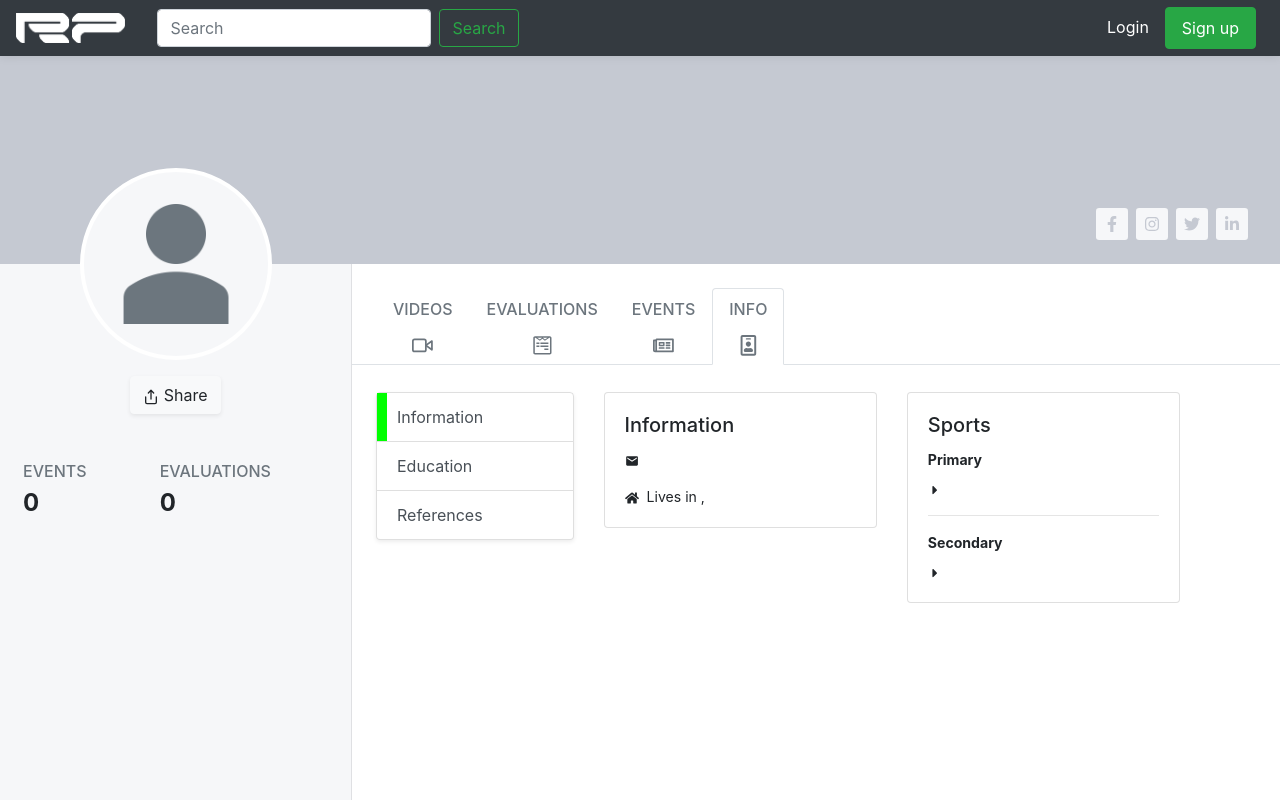
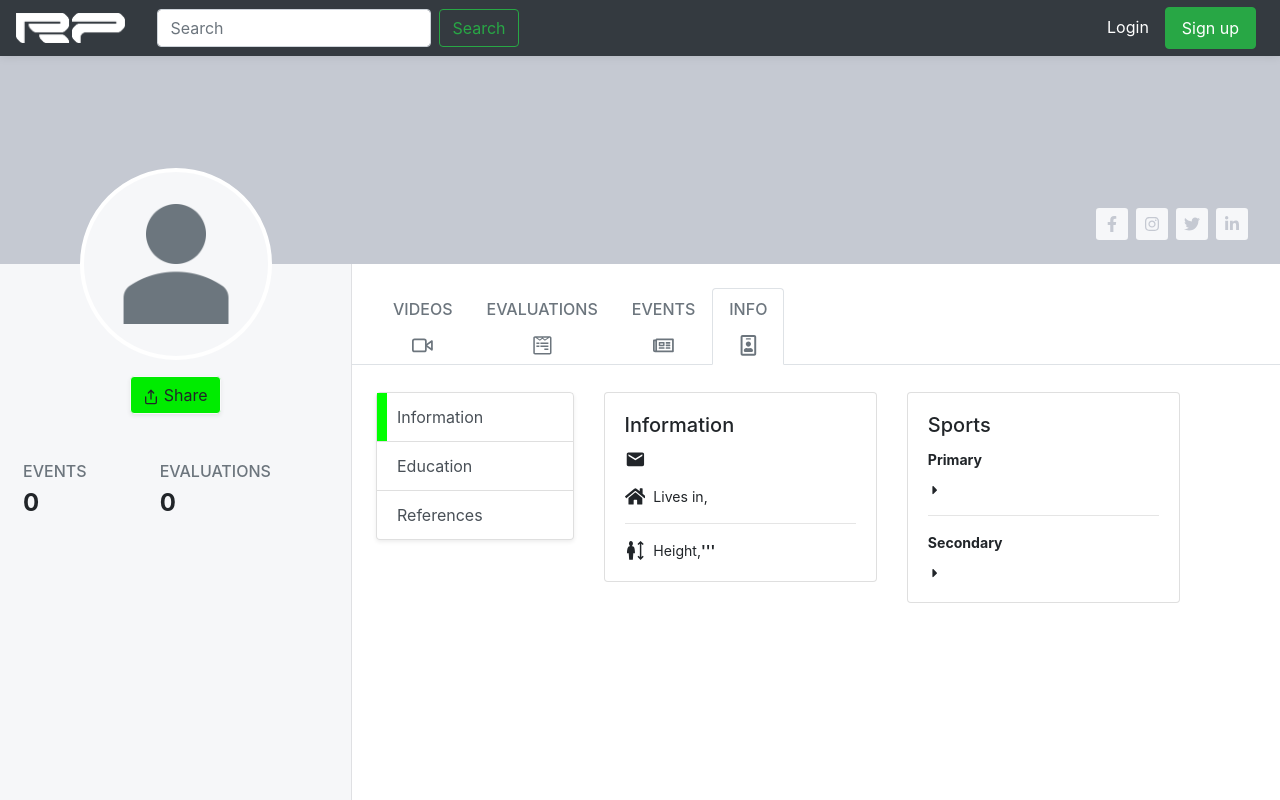
Before and after one commit to gilsonviana/recruits-pro-athlete-web-app, a React (Create React App) app: page /public/1 in a window 1280 px wide. Both pictures are taken after a click on the tab "INFO". Built offline with nearby package versions, Linux system fonts and the light colour scheme; no server answers.

Commit message:
:sparkles: Added fields to public profile

```diff
--- a/src/components/PublicProfile/PublicProfileSingle/PublicProfileSingleAside/index.js
+++ b/src/components/PublicProfile/PublicProfileSingle/PublicProfileSingleAside/index.js
@@ -50,6 +50,7 @@ const PublicProfileSingleAside = ({ avatarUrl, fullName, subscriptionStatus, eve
                         <Button
                             onClick={() => setShowModal(true)}
                             variant="light"
+                            style={{backgroundColor: '#00ec00'}}
                             className="page__public-profile-single__aside__share shadow-sm mb-4">
                             <FiShare /> Share
                         </Button>
@@ -154,7 +155,7 @@ const PublicProfileSingleAside = ({ avatarUrl, fullName, subscriptionStatus, eve
             <Toast
                 onClose={() => setShowToast(false)}
                 show={showToast}
-                delay={8000}
+                delay={2500}
                 autohide
                 style={{
                     position: 'absolute',
--- a/src/components/PublicProfile/PublicProfileSingle/PublicProfileSingleMain/PublicProfileSingleMainInfo/index.js
+++ b/src/components/PublicProfile/PublicProfileSingle/PublicProfileSingleMain/PublicProfileSingleMainInfo/index.js
@@ -6,8 +6,9 @@ import Col from 'react-bootstrap/Col'
 import Card from 'react-bootstrap/Card'
 import Tab from 'react-bootstrap/Tab'
 import ListGroup from 'react-bootstrap/ListGroup'
-import { FaUserAlt, FaGraduationCap, FaHome, FaRegCalendarAlt, FaMobileAlt, FaCaretRight, FaUserGraduate } from 'react-icons/fa'
+import { FaWeight, FaUserAlt, FaGraduationCap, FaHome, FaRegCalendarAlt, FaMobileAlt, FaCaretRight, FaUserGraduate } from 'react-icons/fa'
 import { MdEmail, MdGrade } from 'react-icons/md'
+import { GiBodyHeight, GiPodium } from 'react-icons/gi'
 import moment from 'moment'
 
 // Assets
@@ -22,6 +23,9 @@ const PublicProfileSingleMainInfo = ({ personal, location, sports, education, is
     const primaryPositions = sports.primary.positions.join(" | ")
     const secondarySport = sports.secondary.hasOwnProperty('name') ? sports.secondary.name : ''
     const secondaryPositions = sports.secondary.positions.join(" | ")
+
+    const ICON_SIZE = '1.3rem'
+
 
     return (
         <div className="public-profile__single-main__info">
@@ -46,10 +50,23 @@ const PublicProfileSingleMainInfo = ({ personal, location, sports, education, is
                                 <Card>
                                     <Card.Body>
                                         <Card.Title>Information</Card.Title>
-                                        {dob && <Card.Text><FaRegCalendarAlt className="mr-1"/> Born on {moment(dob).format('MMMM d YYYY')}</Card.Text>}
-                                        <Card.Text><MdEmail className="mr-1"/> <a alt={`${personal.fullName} email`} href={`mailto: ${personal.email}`}>{personal.email || ''}</a></Card.Text>
-                                        {isSubscriber && <Card.Text><FaMobileAlt className="mr-1"/> {personal.hasOwnProperty('phone') ? personal.phone.number : ''}</Card.Text>}
-                                        <Card.Text><FaHome className="mr-1"/> Lives in <b>{city}</b>, <b>{state}</b></Card.Text>
+                                        {dob && <Card.Text className="d-flex align-items-center"><FaRegCalendarAlt size={ICON_SIZE} className="mr-2"/> Born on {moment(dob).format('MMMM d YYYY')}</Card.Text>}
+                                        <Card.Text className="d-flex align-items-center"><MdEmail size={ICON_SIZE} className="mr-2"/> <a alt={`${personal.fullName} email`} href={`mailto: ${personal.email}`}>{personal.email || ''}</a></Card.Text>
+                                        {isSubscriber && <Card.Text className="d-flex align-items-center"><FaMobileAlt size={ICON_SIZE} className="mr-2"/> {personal.hasOwnProperty('phone') ? personal.phone.number : ''}</Card.Text>}
+                                        <Card.Text className="d-flex align-items-center"><FaHome size={ICON_SIZE} className="mr-2"/> Lives in <b>{city}</b>, <b>{state}</b></Card.Text>
+                                        { (personal.height.hasOwnProperty('feet')) && (
+                                            <>
+                                                <hr />
+                                                <Card.Text className="d-flex align-items-center"><GiBodyHeight size={ICON_SIZE} className="mr-2"/> Height, <b>{personal.height.feet}'{personal.height.inches}''</b></Card.Text>
+                                            </>
+                                        )}
+                                        { (personal.weight) && <Card.Text className="d-flex align-items-center"><FaWeight size={ICON_SIZE} className="mr-2"/> Weight, <b>{personal.weight} lb</b></Card.Text>}
+                                        { (education.skillLevel) && (
+                                            <>
+                                                <hr />
+                                                <Card.Text className="d-flex align-items-center"><GiPodium size={ICON_SIZE} className="mr-2"/> Skill level, <b>{education.skillLevel}</b></Card.Text>
+                                            </>
+                                        )}
                                     </Card.Body>
                                 </Card>
                             </Tab.Pane>
@@ -57,19 +74,24 @@ const PublicProfileSingleMainInfo = ({ personal, location, sports, education, is
                                 <Card>
                                     <Card.Body>
                                         <Card.Title>Education</Card.Title>
-                                        {education.schoolName && <Card.Text><FaGraduationCap className="mr-1"/> Studied at <b>{education.schoolName}</b></Card.Text>}
-                                        {education.graduated && <Card.Text><FaUserGraduate className="mr-1"/> Graduated on <b>{education.graduationYear}</b></Card.Text>}
-                                        {education.gpa && <Card.Text><MdGrade className="mr-1"/> GPA <b>{education.gpa}</b></Card.Text>}
+                                        <Card.Text><FaGraduationCap className="mr-1"/> Studied at <b>{education.schoolName}</b></Card.Text>
+                                        {education.graduated ?
+                                            <Card.Text><FaUserGraduate className="mr-1"/> Graduated on <b>{education.graduationYear}</b></Card.Text> :
+                                            <Card.Text><FaUserGraduate className="mr-1"/> Graduation year <b>{education.graduationYear}</b></Card.Text>
+                                        }
+                                        <Card.Text><MdGrade className="mr-1"/> GPA <b>{education.gpa}</b></Card.Text>
                                     </Card.Body>
                                 </Card>
                             </Tab.Pane>
                             <Tab.Pane eventKey="#references">
+                               {!isSubscriber &&
                                 <div className="public-profile__single-main__info__content__blocked">
                                     <p className="m-0 mb-2 lead text-center">
                                         Content available for <b>Athletes Pro</b> only.
                                     </p>
                                     <img src={lock} alt="content blocked" className="img-fluid"/>
                                 </div>
+                               }
                                 <Card style={!isSubscriber && {filter: `blur(.2rem)`}}>
                                     <Card.Body>
                                         <Card.Title>References</Card.Title>
@@ -94,7 +116,6 @@ const PublicProfileSingleMainInfo = ({ personal, location, sports, education, is
                                         <FaCaretRight className="mr-1"/><span>{primaryPositions}</span>
                                         <hr />
                                         <b>Secondary</b>
-                                        {/* <Card.Text>Other sport</Card.Text> */}
                                         <h5 className="text-uppercase font-weight-bold">{secondarySport}</h5>
                                         <FaCaretRight className="mr-1"/><span>{secondaryPositions}</span>
                                     </Card.Body>
--- a/src/components/PublicProfile/PublicProfileSingle/index.js
+++ b/src/components/PublicProfile/PublicProfileSingle/index.js
@@ -1,6 +1,6 @@
 // Dependencies
 import React, { useState, useEffect } from 'react'
-import { useParams, useLocation } from 'react-router-dom'
+import { useParams } from 'react-router-dom'
 
 // Service
 import { getAthletePublicProfile } from '../../../services/user'
@@ -17,6 +17,11 @@ const PublicProfileSingle = () => {
             avatarUrl: '',
             coverImgUrl: '',
             fullName: '',
+            height: {
+                feet: '',
+                inches: ''
+            },
+            weight: '',
             references: {
                 first: {
                     email: '',
@@ -69,7 +74,6 @@ const PublicProfileSingle = () => {
     })
 
     const { profileId } = useParams()
-    const location = useLocation()
 
     useEffect(() => {
         const fetchUserById = async () => {
--- a/src/config/keys.js
+++ b/src/config/keys.js
@@ -2,7 +2,8 @@ export default {
     // DEV
     // API: "http://10.0.0.100:3000/api/athlete",
     // API: "http://ec2-18-223-168-176.us-east-2.compute.amazonaws.com:3000/api/athlete",
-    API: "https://api.recruitspro.com:443/api/athlete",
+    API: "https://api.recruitspro.com/api/athlete",
+    // API: "https://rp-api-alb-892198403.us-east-2.elb.amazonaws.com/api/athlete",
     PP_CLIENT_ID: 'Abx_UndlH5bFeEmtnYNPiXLsHzvx9PLE_eJ8LKF9xHhn7pwY1LFg6BntgTMCfUQpUosM8CYTDgHmQlVI',
     PP_SECRET: 'EH0lMpmu3Z9M0Zb_vlTnWaqjpSiT461R3RjnYhlRzaQNz1re9Ze-3F_5CuOPii8mZbh1Xm8i2opE0dUN'
 }
```
